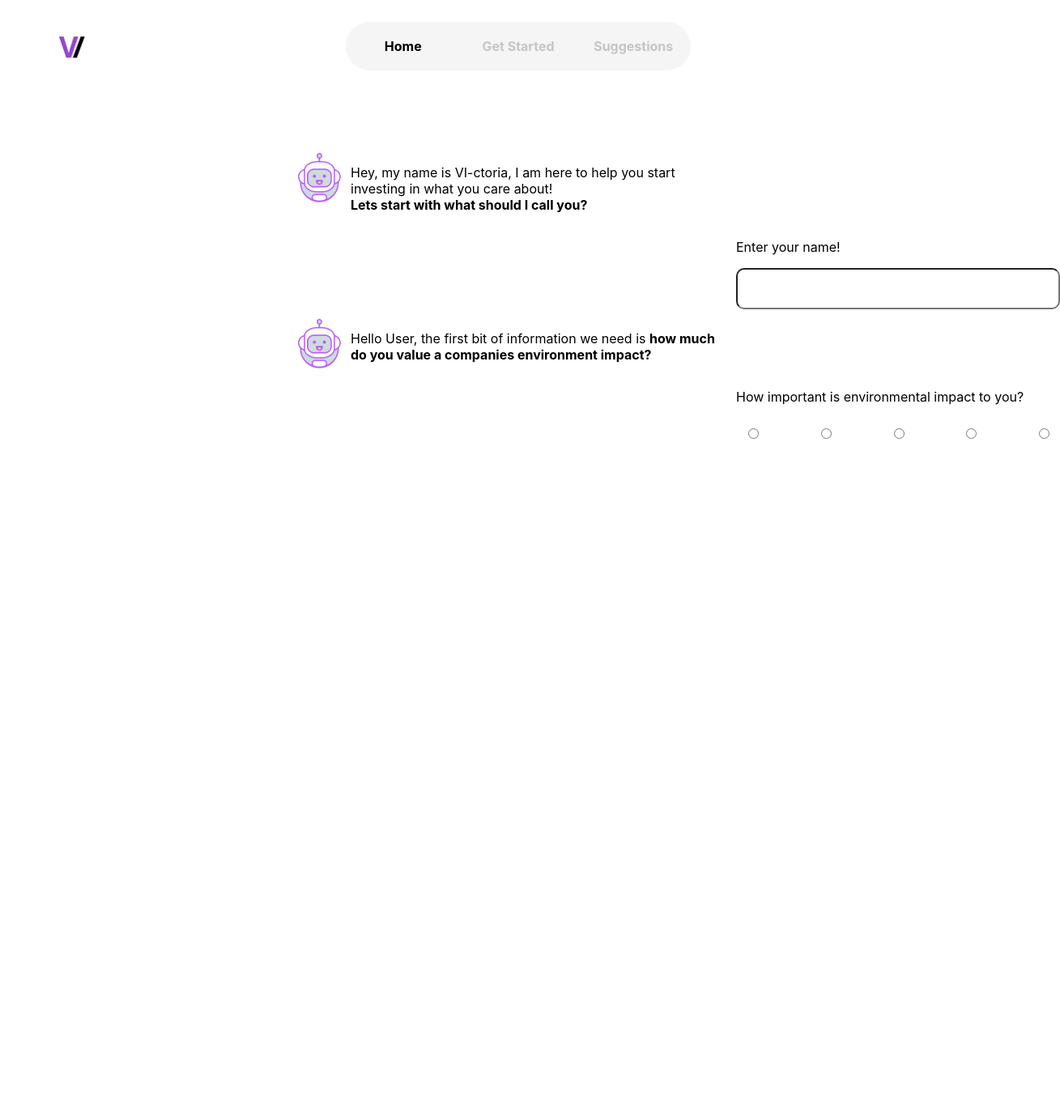
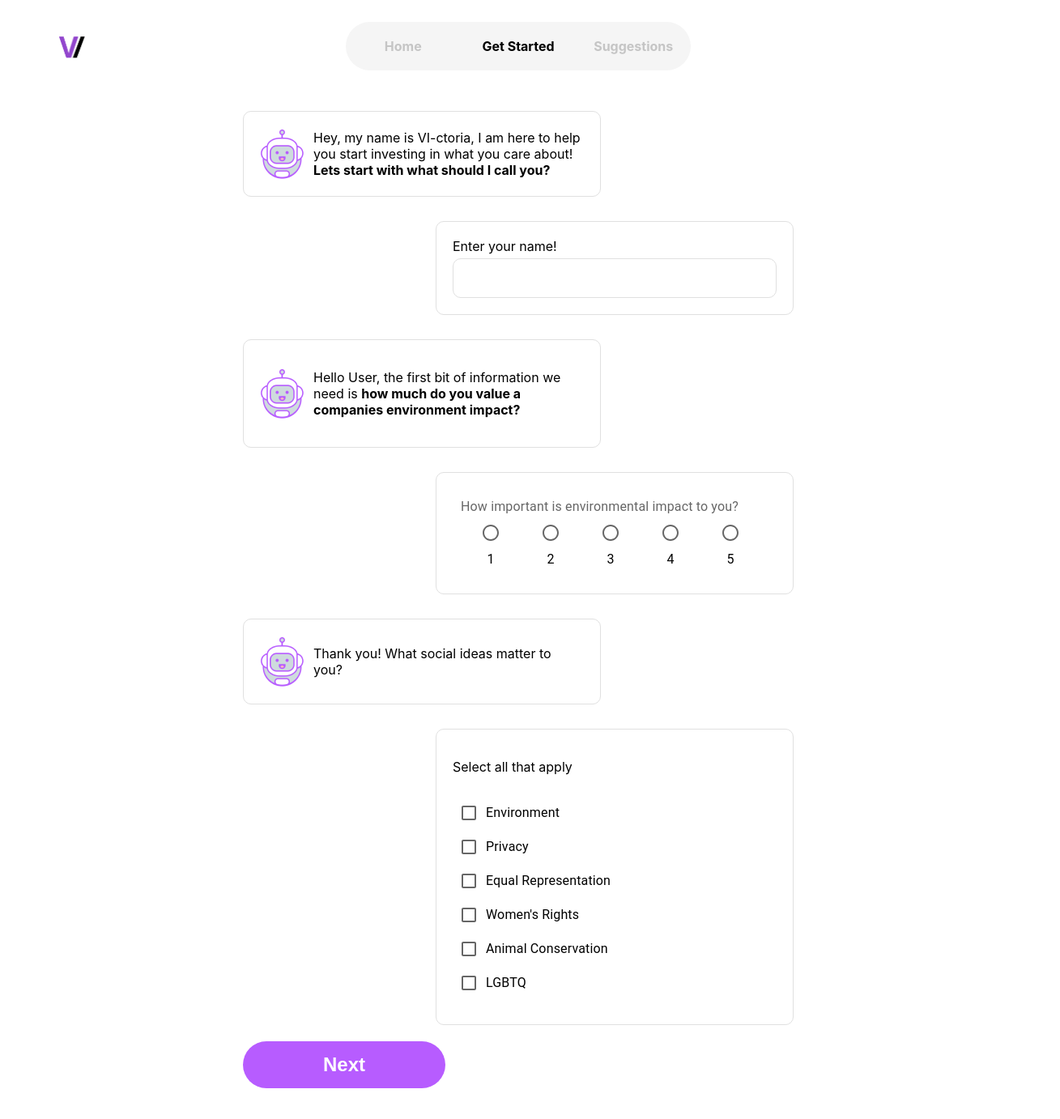
Before and after one commit to arunima1820/TAMUHack2022, a React (Create React App) app in the folder vinterest/: page /chat in a window 1280 px wide. Shown: the top 1382 px of the page at 81% size, 1309 px wide, since content can reach past the window. Before the commit the page ends 800 px from the top, so only its background shows below. Built offline with nearby package versions, Linux system fonts and the light colour scheme.

Commit message:
finished

```diff
--- a/vinterest/src/Chatbot.tsx
+++ b/vinterest/src/Chatbot.tsx
@@ -1,93 +1,282 @@
-import { transcode } from "buffer";
+import {
+  Checkbox,
+  FormControl,
+  FormControlLabel,
+  FormGroup,
+  FormLabel,
+  Radio,
+  RadioGroup,
+} from "@mui/material";
 import Header from "./Header";
-import robot from './robot.png';
-export default function Chatbot(){
+import robot from "./robot.png";
+import { useHistory } from "react-router-dom";
+import { useCallback } from "react";
+export default function Chatbot() {
+    const history = useHistory();
+  const handleOnClick = useCallback(() => history.push('/suggestions'), [history]);
   return (
-    <>
     <div
       style={{
         backgroundColor: "white",
         width: "100%",
-        height: "100%",
-      }}>
-      <Header page={1} />
+        paddingBottom: "100px",
+      }}
+    >
+      <Header page={2} />
+      <div
+        style={{
+          marginTop: "50px",
+          alignItems: "center",
+          justifyContent: "center",
+          marginLeft: "300px",
+          marginRight: "300px",
+        }}
+      >
+        <div
+          style={{
+            flexDirection: "row",
+            display: "flex",
+            border: "1px solid #e0e0e0",
+            padding: "20px",
+            borderRadius: "10px",
+            alignItems: "center",
+            width: "400px",
+            marginTop: "30px",
+            marginBottom: "30px",
+          }}
+        >
+          <img
+            src={robot}
+            alt="robot"
+            style={{
+              height: "64px",
+              marginRight: "10px",
+            }}
+          ></img>
+          <div>
+            Hey, my name is VI-ctoria, I am here to help you start investing in
+            what you care about!<br></br>
+            <b>Lets start with what should I call you?</b>
+          </div>
         </div>
         <div
           style={{
-        backgroundColor: "white",
-        borderColor: "gray",
-        borderRadius: "10px",
-        width: "532px",
-        marginTop: "100px",
-        marginLeft: "367px"
-    }}>
+            flex: 1,
+            flexDirection: "row",
+            display: "flex",
+            justifyContent: "flex-end",
+          }}
+        >
           <div
             style={{
-            flexDirection: 'row',
-            display: 'flex',
-        }}>
-        <img src={robot} alt="robot" style={{
-            height:"64px",
-            marginRight: "10px"
-        }}></img>
+              flexDirection: "column",
+              display: "flex",
+              width: "400px",
+              border: "1px solid #e0e0e0",
+              borderRadius: "10px",
+              padding: "20px",
+            }}
+          >
+            Enter your name!
+            <input
+              type="text"
+              id="userName"
+              style={{
+                height: "45px",
+                borderRadius: "10px",
+                marginTop: "5px",
+                border: "1px solid #e0e0e0",
+              }}
+            />
+          </div>
+        </div>
+        <div
+          style={{
+            flexDirection: "row",
+            display: "flex",
+            marginTop: "30px",
+            marginBottom: "30px",
+            border: "1px solid #e0e0e0",
+            padding: "20px",
+            borderRadius: "10px",
+            alignItems: "center",
+            width: "400px",
+          }}
+        >
+          <img
+            src={robot}
+            alt="robot"
+            style={{
+              height: "64px",
+              marginRight: "10px",
+            }}
+          ></img>
           <div>
-        <p>Hey, my name is VI-ctoria, I am here to help you start investing in what you care about!<br></br><b>Lets start with what should I call you?</b></p>
+            <p>
+              Hello User, the first bit of information we need is{" "}
+              <b>how much do you value a companies environment impact?</b>
+            </p>
           </div>
         </div>
 
         <div
           style={{
-            flexDirection: 'column',
-            display: 'flex',
-            marginLeft: "542px",
-            width:"400px"
-        }}>
-        <p> Enter your name!</p>
-        <input type="text" id="userName" style={{
-            height: "45px",
-            borderRadius: "10px"
-        }}/>
-        </div>
-
+            flex: 1,
+            flexDirection: "row",
+            display: "flex",
+            justifyContent: "flex-end",
+          }}
+        >
           <div
             style={{
-            flexDirection: 'row',
-            display: 'flex',
-            marginTop: '10px'
-        }}>
-        <img src={robot} alt="robot" style={{
-            height:"64px",
-            marginRight: "10px"
-        }}></img>
-        <div>
-        <p>Hello User, the first bit of information we need is <b>how much do you value a companies environment impact?</b></p>
+              flexDirection: "column",
+              display: "flex",
+              border: "1px solid #e0e0e0",
+              padding: "20px",
+              borderRadius: "10px",
+              width: "400px",
+            }}
+          >
+            {" "}
+            <div
+              style={{
+                flexDirection: "row",
+                display: "flex",
+                padding: "10px",
+                justifyContent: "space-between",
+              }}
+            >
+              <FormControl>
+                <FormLabel id="demo-row-radio-buttons-group-label">
+                  How important is environmental impact to you?
+                </FormLabel>
+                <RadioGroup
+                  row
+                  aria-labelledby="demo-row-radio-buttons-group-label"
+                  name="row-radio-buttons-group"
+                >
+                  <FormControlLabel
+                    value="1"
+                    control={<Radio />}
+                    label="1"
+                    labelPlacement="bottom"
+                  />
+                  <FormControlLabel
+                    value="2"
+                    control={<Radio />}
+                    label="2"
+                    labelPlacement="bottom"
+                  />
+                  <FormControlLabel
+                    value="3"
+                    control={<Radio />}
+                    label="3"
+                    labelPlacement="bottom"
+                  />
+                  <FormControlLabel
+                    value="4"
+                    control={<Radio />}
+                    label="4"
+                    labelPlacement="bottom"
+                  />
+                  <FormControlLabel
+                    value="5"
+                    control={<Radio />}
+                    label="5"
+                    labelPlacement="bottom"
+                  />
+                </RadioGroup>
+              </FormControl>
+            </div>
+          </div>
+        </div>
+        <div
+          style={{
+            flexDirection: "row",
+            display: "flex",
+            marginTop: "30px",
+            marginBottom: "30px",
+            border: "1px solid #e0e0e0",
+            padding: "20px",
+            borderRadius: "10px",
+            alignItems: "center",
+            width: "400px",
+          }}
+        >
+          <img
+            src={robot}
+            alt="robot"
+            style={{
+              height: "64px",
+              marginRight: "10px",
+            }}
+          ></img>
+          <div>Thank you! What social ideas matter to you?</div>
+        </div>
+        <div
+          style={{
+            flex: 1,
+            flexDirection: "row",
+            display: "flex",
+            justifyContent: "flex-end",
+          }}
+        >
+          <div
+            style={{
+              flexDirection: "column",
+              display: "flex",
+              width: "400px",
+              border: "1px solid #e0e0e0",
+              padding: "20px",
+              borderRadius: "10px",
+            }}
+          >
+            <p> Select all that apply </p>
+            <div
+              style={{
+                flexDirection: "row",
+                display: "flex",
+                padding: "10px",
+              }}
+            >
+              <FormGroup>
+                <FormControlLabel control={<Checkbox />} label="Environment" />
+                <FormControlLabel control={<Checkbox />} label="Privacy" />
+                <FormControlLabel
+                  control={<Checkbox />}
+                  label="Equal Representation"
+                />
+                <FormControlLabel
+                  control={<Checkbox />}
+                  label="Women's Rights"
+                />
+                <FormControlLabel
+                  control={<Checkbox />}
+                  label="Animal Conservation"
+                />
+                <FormControlLabel control={<Checkbox />} label="LGBTQ" />
+              </FormGroup>
             </div>
           </div>
 
-        <div
+        </div>
+        <button
             style={{
-            flexDirection: 'column',
-            display: 'flex',
-            marginLeft: "542px",
-            width:"400px"
-        }}>
-        <p> How important is environmental impact to you? </p>
-        <div style={{
-            flexDirection: "row",
-            display: "flex",
-            padding: "10px",
-            justifyContent: "space-between"
-        }}>
-        <input type="radio" id="1" name="1" value="child"/>
-        <input type="radio" id="1" name="1" value="child"/>
-        <input type="radio" id="1" name="1" value="child"/>
-        <input type="radio" id="1" name="1" value="child"/>
-        <input type="radio" id="1" name="1" value="child"/>
+              backgroundColor: "#B75CFF",
+              borderRadius: "50px",
+              color: "white",
+              fontSize: "24px",
+              fontWeight: "bold",
+              marginTop: "20px",
+              padding: "15px",
+              width: "250px",
+              borderWidth: "0px",
+            }}
+            onClick={handleOnClick}
+          >
+            Next
+          </button>
       </div>
     </div>
-
-
-    </div>
-    </>
-    )
+  );
 }
--- a/vinterest/src/Header.tsx
+++ b/vinterest/src/Header.tsx
@@ -1,4 +1,5 @@
 import React from "react";
+import { Link } from "react-router-dom";
 import logo from './logo.png';
 
 export default function Header(props:{page:number}){
@@ -20,7 +21,8 @@ export default function Header(props:{page:number}){
             </div>
             <div style={{
               flex: 1,
-            }}>
+            }}
+            >
               <div style={{
                 backgroundColor: '#F5F5F5',
                 flex: 1,
@@ -33,30 +35,34 @@ export default function Header(props:{page:number}){
                 alignItems: 'center',
                 justifyContent: 'center',
               }}>
-                <div style={{
+                  <Link to={"/"} style={{
                   flex: 1,
                   fontWeight: 'bold',
                   fontSize: 'medium',
                   color: props.page===1?'black':"#C5C5C5",
+                    textDecoration: 'none',
                 }}>
                   Home
-                </div>
-                <div style={{
+                </Link>
+                <Link to={"/chat"}
+                style={{
                   flex: 1,
                   fontWeight: 'bold',
                   fontSize: 'medium',
                   color: props.page===2?'black':"#C5C5C5",
+                    textDecoration: 'none',
                 }}>
                   Get Started
-                </div>
-                <div style={{
+                </Link>
+                <Link to={"/suggestions"} style={{
                   flex: 1,
                   fontWeight: 'bold',
                   fontSize: 'medium',
                   color: props.page===3?'black':"#C5C5C5",
+                    textDecoration: 'none',
                 }}>
                   Suggestions
-                </div>
+                </Link>
               </div>
             </div>
             <div style={{
--- a/vinterest/src/HomePage.tsx
+++ b/vinterest/src/HomePage.tsx
@@ -1,8 +1,12 @@
-import React from "react";
+import React, { useCallback } from "react";
 import "./HomePage.css";
 import Header from "./Header";
 import HomePageCarousel from "./HomePageCarousel";
+import {useHistory} from 'react-router-dom';
+
 function HomePage() {
+  const history = useHistory();
+  const handleOnClick = useCallback(() => history.push('/chat'), [history]);
   return (
     <div
       style={{
@@ -11,7 +15,7 @@ function HomePage() {
         height: "100%",
       }}
     >
-      <Header page={0} />
+      <Header page={1} />
       <div
         style={{
           display: "flex",
@@ -59,6 +63,7 @@ function HomePage() {
               width: "250px",
               borderWidth: "0px",
             }}
+            onClick={handleOnClick}
           >
             Get Started
           </button>
--- a/vinterest/src/index.tsx
+++ b/vinterest/src/index.tsx
@@ -4,10 +4,25 @@ import './index.css';
 import HomePage from './HomePage';
 import Suggestions from './Suggestions';
 import Chatbot from './Chatbot';
-ReactDOM.render(
-  <React.StrictMode>
-    <Chatbot/>
-    {/* <Suggestions data={null}/> */}
-  </React.StrictMode>,
-  document.getElementById('root')
-);
+import {
+  BrowserRouter as Router, Switch, Route,
+} from "react-router-dom";
+
+function App(){
+  return (
+    <Router>
+        <Switch>
+          <Route path="/chat">
+            <Chatbot />
+          </Route>
+          <Route path="/suggestions">
+            <Suggestions data={null}/>
+          </Route>
+          <Route path="/">
+            <HomePage />
+          </Route>
+        </Switch>
+    </Router>
+  );
+}
+ReactDOM.render(<App />, document.getElementById("root"));
```
Also changed, not shown: vinterest/package.json (+8 -5 lines), vinterest/src/Suggestions.tsx (+97 -37 lines), 1 other file (tests, documents, lock files or other folders). Lines whose indentation alone changed are shown as unchanged.
